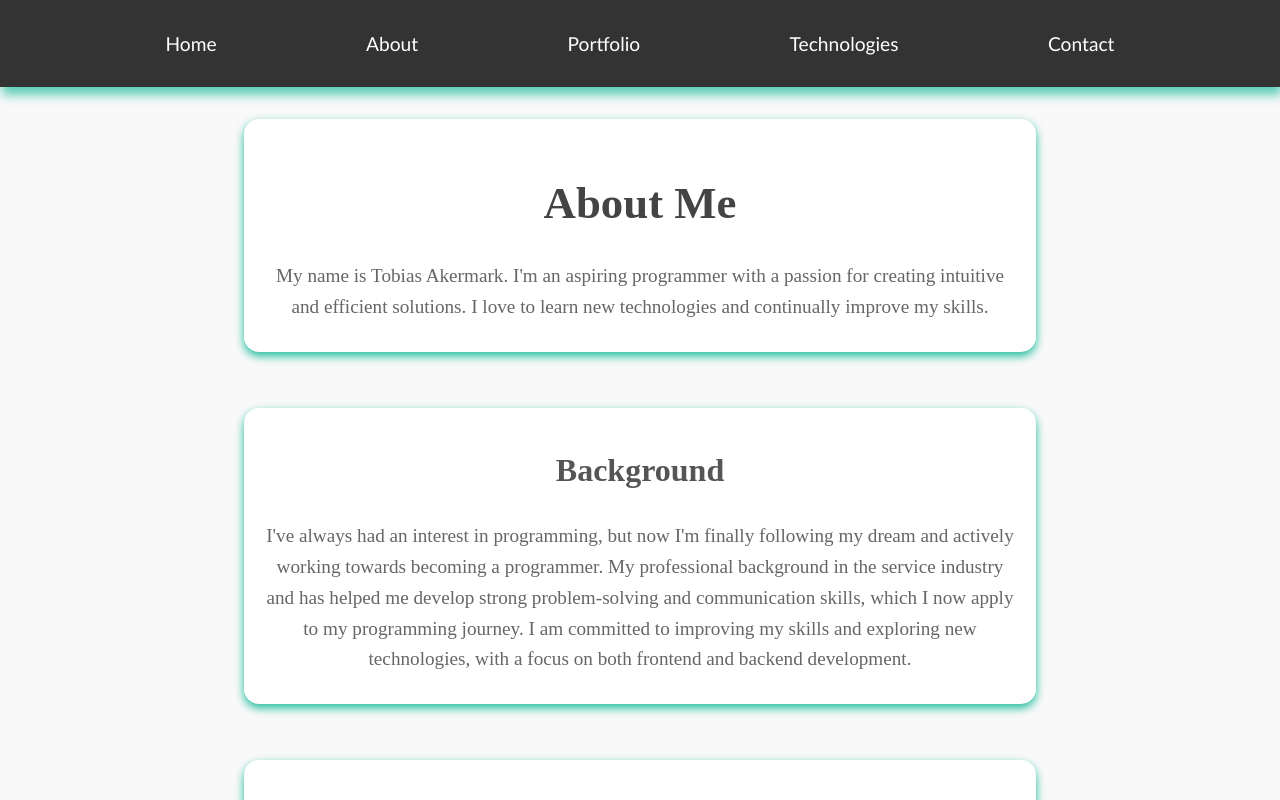
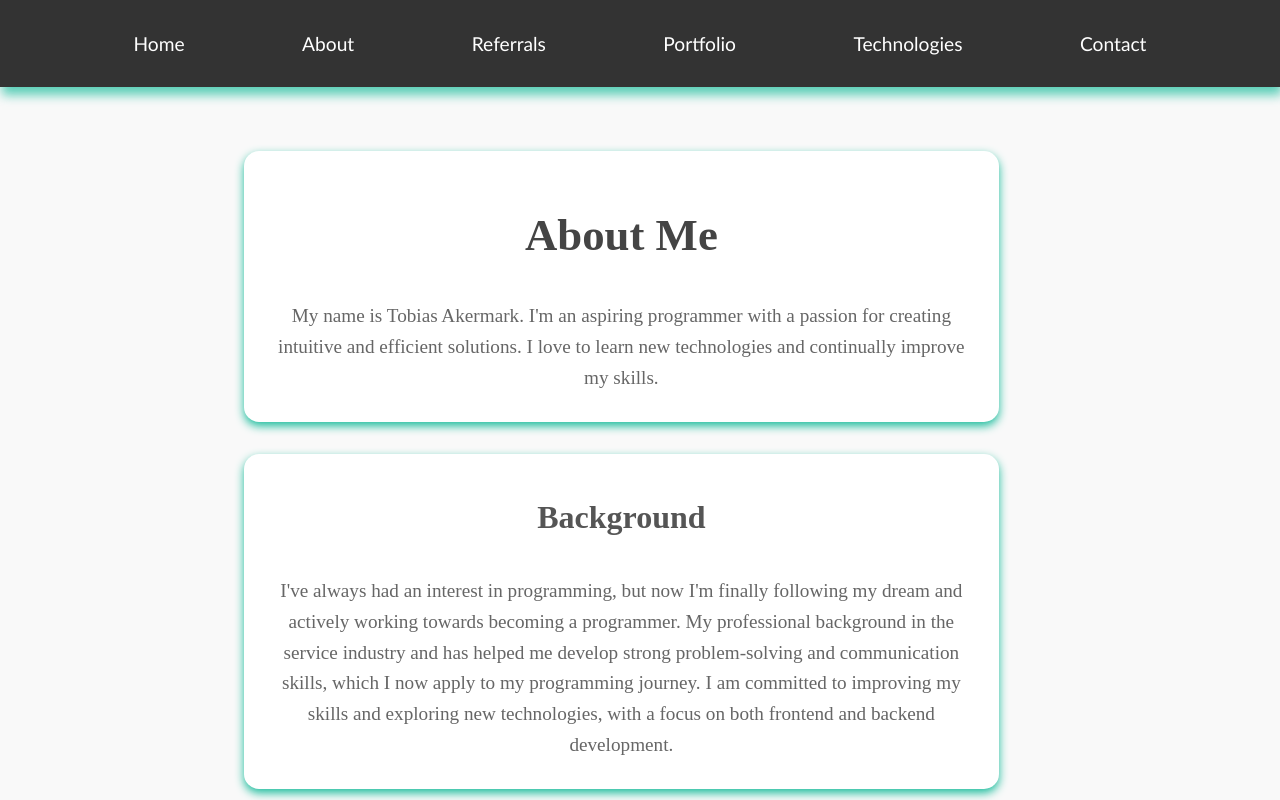
Before and after one commit to AkTobias/tobias_ak_portfolio, a React (Vite) app: page /about in a window 1280 px wide. Shown: the top 800 px of the page. Built offline with nearby package versions, Linux system fonts and the light colour scheme.

Commit message:
added referral compnent, no content

```diff
--- a/src/App.css
+++ b/src/App.css
@@ -29,6 +29,18 @@ html, body {
 main {
   flex: 1;
   background-color: white;
+}
+
+.main_main{
+  display: flex;
+  flex-direction: column;
+  align-items: center;
+  padding: 2rem;
+  gap: 2rem;
+  background-color: #f9f9f9;
+  color: #333;
+  text-align: center;
+
 }
 
 /* <<!!HEADER!!>> */
@@ -134,7 +146,7 @@ main {
 
 /* || ABOUT || */
 
-.about {
+/* .about {
   display: flex;
   flex-direction: column;
   align-items: center;
@@ -143,17 +155,21 @@ main {
   background-color: #f9f9f9;
   color: #333;
   text-align: center;
-}
+} */
 
 /* Styling for individual sections */
 .about__section {
+  display: flex;
+  flex-direction: column;
+  margin-top: 2rem;
+  margin-bottom: 2rem;
   background-color: #fff;
   width: 90%;
   max-width: 750px;
   padding: 2cap;
   border-radius: 15px;
   box-shadow: 0px 4px 10px var(--HOVER-COLOR);
-  margin-bottom: 1.5rem;
+
 }
 
 /* Headings */
--- a/src/App.jsx
+++ b/src/App.jsx
@@ -6,6 +6,7 @@ import Contact from "./components/contact";
 import Portfolio from "./components/portfolio";
 import Technologies from "./components/technologies";
 import Footer from "./components/footer";
+import Referrals from "./components/referrals";
 
 import "./App.css";
 
@@ -13,10 +14,11 @@ function App() {
    return (
       <Router>
          <Header />
-         <main>
+         <main className="main_main">
             <Routes>
                <Route path="/" element={<Home />} />
                <Route path="about" element={<About />} />
+               <Route path="referrals" element={<Referrals />} />
                <Route path="portfolio" element={<Portfolio />} />
                <Route path="technologies" element={<Technologies />} />
                <Route path="contact" element={<Contact />} />
--- a/src/components/header.jsx
+++ b/src/components/header.jsx
@@ -10,6 +10,9 @@ function Header() {
                </li>
                <li>
                   <Link to="/about">About</Link>
+               </li>
+               <li>
+                  <Link to="/referrals">Referrals</Link>
                </li>
                <li>
                   <Link to="/portfolio">Portfolio</Link>
--- /dev/null
+++ b/src/components/referrals.jsx
@@ -0,0 +1,5 @@
+function Referrals() {
+   return <h1>Hello world</h1>;
+}
+
+export default Referrals;
```
